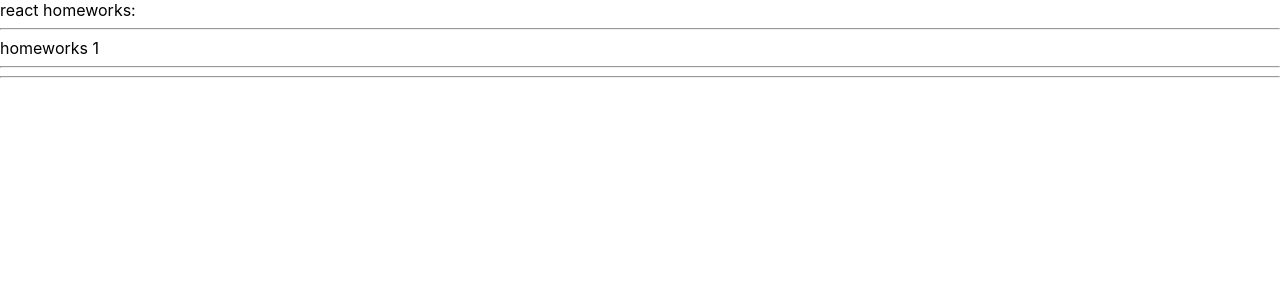
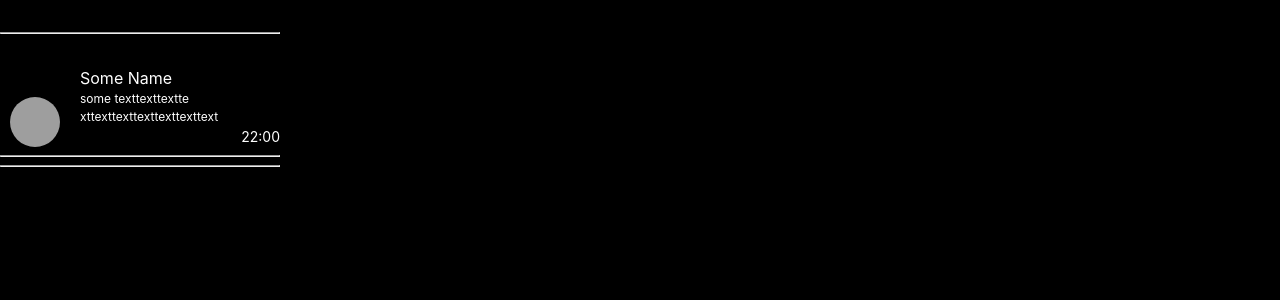
Before and after one commit to Allochka11/homeworks_by_ignat, a React (Create React App) app: page / in a window 1280 px wide. Shown: the top 300 px of the page. Built offline with nearby package versions, Linux system fonts and the light colour scheme; grey boxes are pictures that could not be loaded.

Commit message:
making style for text

```diff
--- a/src/p2-homeworks/h1/HW1.tsx
+++ b/src/p2-homeworks/h1/HW1.tsx
@@ -1,9 +1,10 @@
 import React from 'react'
+import Message from "./Message";
 
 const messageData = {
     avatar: 'https://sun9-74.userapi.com/Ph-WiuOtF985il9AvN9JqiCWedmHtSGSSTXrSA/ltEB2Z2-YO4.jpg',
     name: 'Some Name',
-    message: 'some text',
+    message: 'some texttexttextte xttexttexttexttexttexttext',
     time: '22:00',
 }
 
@@ -15,12 +16,13 @@ function HW1() {
 
             {/*should work (должно работать)*/}
 
-            {/*<Message*/}
-            {/*    avatar={messageData.avatar}*/}
-            {/*    name={messageData.name}*/}
-            {/*    message={messageData.message}*/}
-            {/*    time={messageData.time}*/}
-            {/*/>*/}
+
+            <Message
+                avatar={messageData.avatar}
+                name={messageData.name}
+                message={messageData.message}
+                time={messageData.time}
+            />
 
             <hr/>
             {/*для личного творчества, могу проверить*/}
--- /dev/null
+++ b/src/p2-homeworks/h1/Message.css
@@ -0,0 +1,32 @@
+body{
+    background: #000;
+    display: flex;
+    line-height: 1.5;
+
+}
+
+.message {
+    display: flex;
+    align-items: flex-end;
+}
+img {
+    width: 50px;
+    height: 50px;
+    margin-left: 10px;
+    border-radius: 45px;
+}
+.dialog {
+    margin-left: 20px;
+    color: white;
+    max-width: 200px;
+}
+
+.title{}
+.text{
+    font-size: 12px;
+}
+.time{
+    font-size: 14px;
+    text-align: right;
+
+}
--- a/src/p2-homeworks/h1/Message.tsx
+++ b/src/p2-homeworks/h1/Message.tsx
@@ -1,9 +1,23 @@
-import React from 'react'
+import React from 'react';
+import './Message.css';
+type MessageType = {
+    avatar: string,
+    name: string,
+    message: string,
+    time: string,
+}
 
-function Message() {
+function Message(props: MessageType) {
     return (
-        <div>
-
+        <div >
+            <div className="message">
+                <img src={props.avatar}></img>
+                <div className={'dialog'}>
+                    <div className={'title'}>{props.name}</div>
+                    <div className={'text'}>{props.message}</div>
+                    <div className={'time'}>{props.time}</div>
+                </div>
+            </div>
         </div>
     )
 }
```
